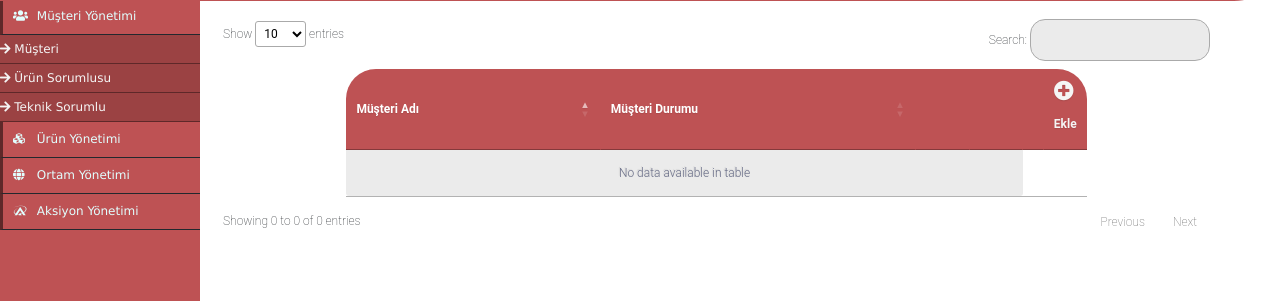
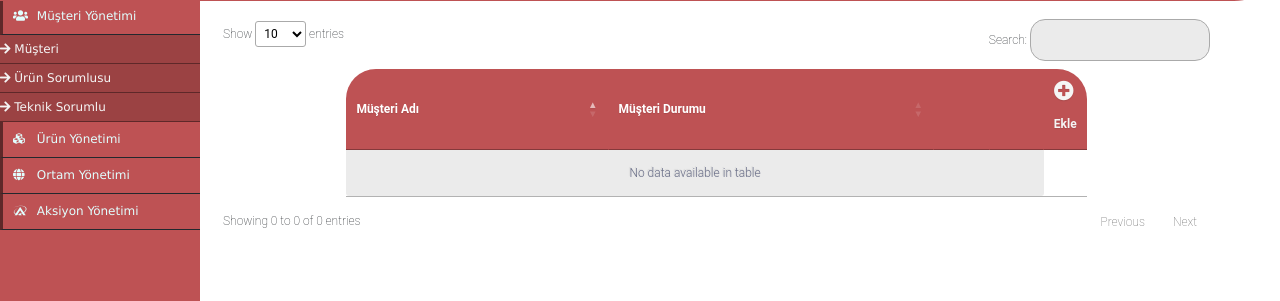
Before and after one commit to infleks/infersion, a Django app: page /main/manage in a window 1280 px wide. Shown: the part 91-392 px from the top of the page. Run offline with Django 3.2, Linux system fonts and the light colour scheme; data that the repository does not hold is empty; some libraries are stand-ins or nearby versions.

Commit message:
cuma komiti

```diff
--- a/main/scripts/cofunctions.py
+++ b/main/scripts/cofunctions.py
@@ -10,7 +10,7 @@ def cusHistToJSON():
         cusArr[i].append(c.customerName)
         cusArr[i].append(c.customerSituation)
         cusArr[-1].append('<td><a class=\\\"benima\\\" href=\\\"/main/edit?what=cus&id=' + str(c.pk) + '\\\"> <div><i class=\\\"fas fa-edit\\\" style=\\\"color: #be5254; font-size:20px; cursor: pointer;\\\"></i>Düzenle</div></a></td>' )
-        cusArr[-1].append('<td><a class=\\\"benima\\\" id=\\\"delete\\\" href=\\\"/main/delete?what=customerInfo&id=' + str(c.pk) + '\\\" style=\\\" cursor: pointer;\\\"><i class=\\\"fas fa-trash-alt\\\" style=\\\"color: #be5254; font-size:20px; cursor: pointer;\\\"></i>Sil</a></td>')
+        cusArr[-1].append('<td colspan=\\\"2\\\"><a class=\\\"benima\\\" id=\\\"delete\\\" href=\\\"/main/delete?what=customerInfo&id=' + str(c.pk) + '\\\" style=\\\" cursor: pointer;\\\"><i class=\\\"fas fa-trash-alt\\\" style=\\\"color: #be5254; font-size:20px; cursor: pointer;\\\"></i>Sil</a></td>')
 
 
 
@@ -41,7 +41,7 @@ def prodHistTestHistToJSON():
             pArr[-1].append( '<div style=\\\"max-width:150px;word-wrap: break-word;\\\"><p>'+str(p.url)+'</p></div>')
             pArr[-1].append( '<div style=\\\"max-width:150px;word-wrap: break-word;\\\"><p>'+str(p.url_database)+'</p></div>')
             pArr[-1].append('<td><a class=\\\"benima\\\" href=\\\"/main/edit?what=prodHis&id=' + str(p.pk) + '\\\"> <div><i class=\\\"fas fa-edit\\\" style=\\\"color: #be5254; font-size:20px; cursor: pointer;\\\"></i>Düzenle</div></a></td>' )
-            pArr[-1].append('<td><a class=\\\"benima\\\" id=\\\"delete\\\" href=\\\"/main/delete?what=prodHis&id=' + str(p.pk) + '\\\" style=\\\" cursor: pointer;\\\"><i class=\\\"fas fa-trash-alt\\\" style=\\\"color: #be5254; font-size:20px; cursor: pointer;\\\"></i>Sil</a></td>')
+            pArr[-1].append('<td colspan=\\\"2\\\"><a class=\\\"benima\\\" id=\\\"delete\\\" href=\\\"/main/delete?what=prodHis&id=' + str(p.pk) + '\\\" style=\\\" cursor: pointer;\\\"><i class=\\\"fas fa-trash-alt\\\" style=\\\"color: #be5254; font-size:20px; cursor: pointer;\\\"></i>Sil</a></td>')
 
 
     tpH=TestProductHistory.objects.all()
@@ -58,7 +58,7 @@ def prodHistTestHistToJSON():
             tpArr[-1].append( '<div style=\\\"max-width:150px;word-wrap: break-word;\\\"><p>'+str(p.url)+'</p></div>')
             tpArr[-1].append( '<div style=\\\"max-width:150px;word-wrap: break-word;\\\"><p>'+str(p.url_database)+'</p></div>')
             tpArr[-1].append('<td><a class=\\\"benima\\\" href=\\\"/main/edit?what=testHis&id=' + str(p.pk) + '\\\"> <div><i class=\\\"fas fa-edit\\\" style=\\\"color: #be5254; font-size:20px; cursor: pointer;\\\"></i>Düzenle</div></a></td>' )
-            tpArr[-1].append('<td><a class=\\\"benima\\\" id=\\\"delete\\\" href=\\\"/main/delete?what=testHis&id=' + str(p.pk) + '\\\" style=\\\" cursor: pointer;\\\"><i class=\\\"fas fa-trash-alt\\\" style=\\\"color: #be5254; font-size:20px; cursor: pointer;\\\"></i>Sil</a></td>')
+            tpArr[-1].append('<td colspan=\\\"2\\\"><a class=\\\"benima\\\" id=\\\"delete\\\" href=\\\"/main/delete?what=testHis&id=' + str(p.pk) + '\\\" style=\\\" cursor: pointer;\\\"><i class=\\\"fas fa-trash-alt\\\" style=\\\"color: #be5254; font-size:20px; cursor: pointer;\\\"></i>Sil</a></td>')
 
 
     jsonstr = json.dumps({'pArr':pArr, 'tpArr':tpArr})
--- a/main/static/jsFiles/addHTMLFuncs.js
+++ b/main/static/jsFiles/addHTMLFuncs.js
@@ -57,8 +57,7 @@ function cusTableFunc(data, dataId, urlCus){
         ]
       });
 
-      $('#cusTable').find("thead").find("tr").append(
-        '<th></th><th style="cursor: pointer;"><a style="color: whitesmoke; text-decoration: none;" href= '+urlCus+' > <div><i style="cursor: pointer; font-size:20px;" class="fas fa-plus-circle"></i>  Ekle</div></a></th>');
+      $('#cusTable').find("thead").find("tr").append('<th style="cursor: pointer;"><a style="color: whitesmoke; text-decoration: none;" href= '+urlCus+' > <div><i style="cursor: pointer; font-size:20px;" class="fas fa-plus-circle"></i>  Ekle</div></a></th>');
 
       var chldrn = $('#cusTable').find("tbody").children();
       var i = 0;
@@ -114,7 +113,7 @@ function prodHisTableFunc(data, dataId, urlProd) {
       ]
     });
 
-    $('#prodTable').find("thead").find("tr").append('<th></th><th style="cursor: pointer;"><a style="color: whitesmoke; text-decoration: none;" href= '+urlProd+' > <div><i style="cursor: pointer; font-size:20px;" class="fas fa-plus-circle"></i>  Ekle</div></a></th>');
+    $('#prodTable').find("thead").find("tr").append('<th style="cursor: pointer;"><a style="color: whitesmoke; text-decoration: none;" href= '+urlProd+' > <div><i style="cursor: pointer; font-size:20px;" class="fas fa-plus-circle"></i>  Ekle</div></a></th>');
     var chldrn = $('#prodTable').find("tbody").children();
      /* if( data['pArr'].length > 0){
       for (i = 0; i < chldrn.length; i++) {
@@ -173,7 +172,7 @@ function testHisTableFunc(data, dataId, urlTest) {
         ]
       });
 
-      $('#testTable').find("thead").find("tr").append('<th></th><th style="cursor: pointer;"><a style="color: whitesmoke; text-decoration: none;" href='+urlTest+'> <div><i style="cursor: pointer; font-size:20px;" class="fas fa-plus-circle"></i>  Ekle</div></a></th>');
+      $('#testTable').find("thead").find("tr").append('<th style="cursor: pointer;"><a style="color: whitesmoke; text-decoration: none;" href='+urlTest+'> <div><i style="cursor: pointer; font-size:20px;" class="fas fa-plus-circle"></i>  Ekle</div></a></th>');
 
       var chldrn = $('#testTable').find("tbody").children();
       /*if( data['tpArr'].length > 0){
```
Also changed, not shown: main/static/css/style.css (line endings or trailing spaces).
